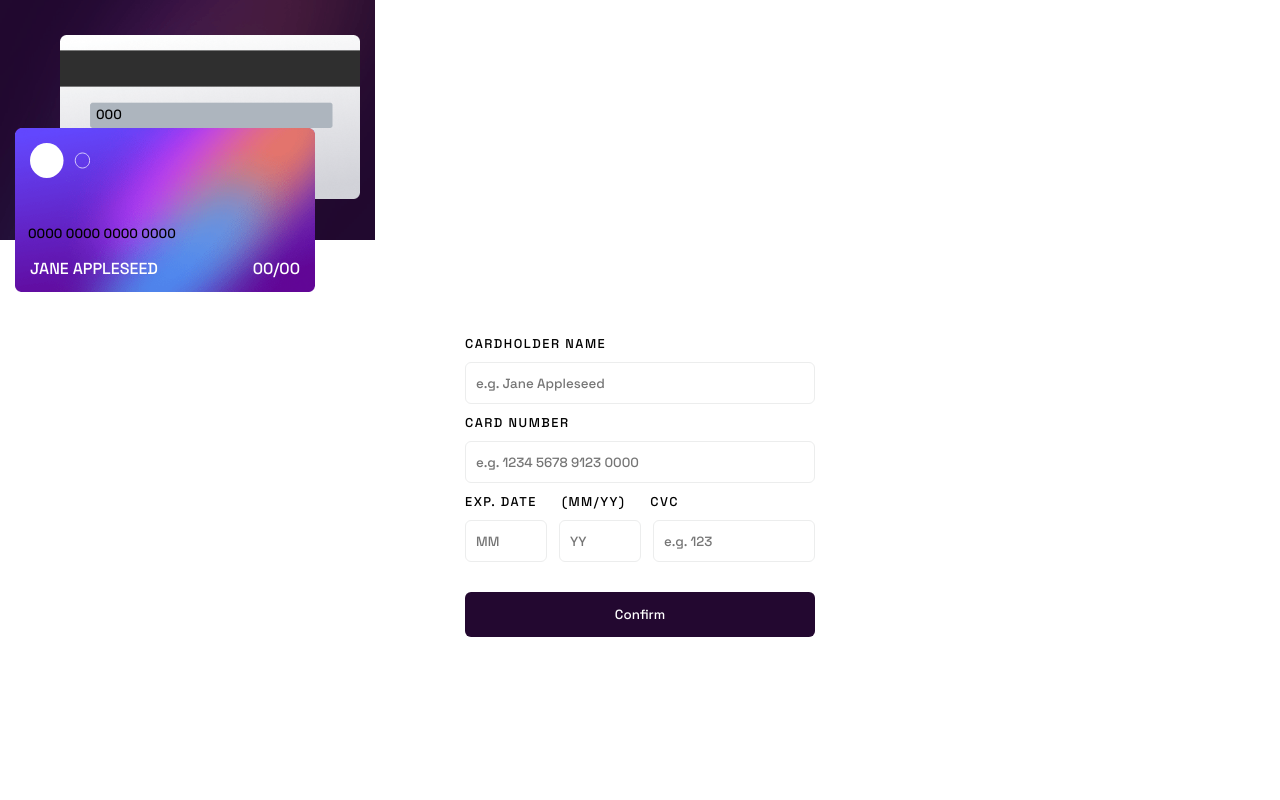
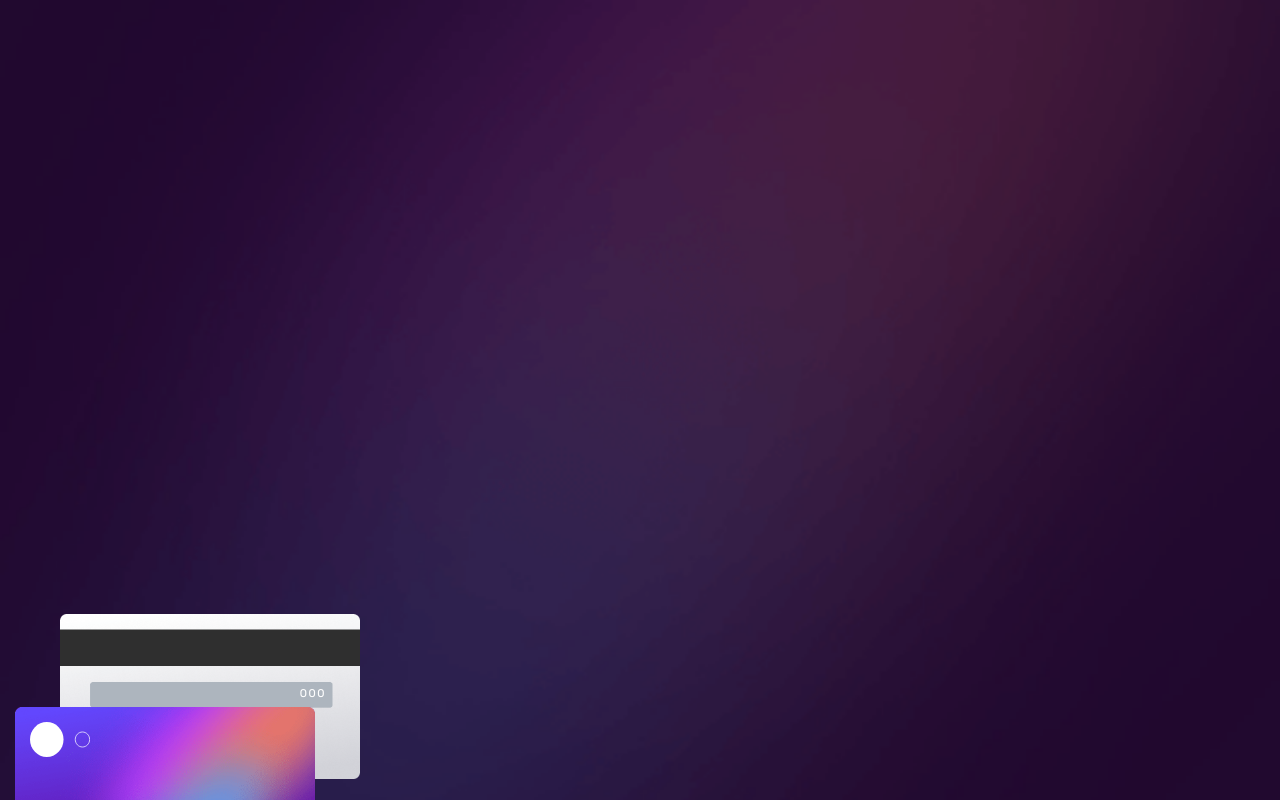
Before and after one commit to IsmaelFe/InteractiveCard, a React (Vite) app: page / in a window 1280 px wide. Shown: the top 800 px of the page. Built offline with nearby package versions, Linux system fonts and the light colour scheme.

Commit message:
Agregando funcionalidad a todos los inputs

```diff
--- a/src/App.css
+++ b/src/App.css
@@ -6,6 +6,13 @@
 
 .container-card {
   position: relative;
+  margin: auto;
+
+}
+
+.back-img {
+  width: 100%;
+  max-width: 100%;
 }
 
 .card1 {
@@ -48,6 +55,8 @@
   margin-top: 130px;
   margin-left: 15px;
   color: white;
+  font-size: 0.7em;
+  letter-spacing: 1px;
 }
 
 .span-front-card-2 {
@@ -55,6 +64,8 @@
   margin-top: 130px;
   right: 15px;
   color: white;
+  font-size: 0.7em;
+  letter-spacing: 1.5px;
 }
 
 .icon-card {
@@ -94,6 +105,12 @@
   border-radius: 6px;
   border: solid 1px #ECEDED;
   padding-left: 10px;
+  font-size: 1.1em;
+}
+
+.form-main input::placeholder {
+  color: #C7C3C9;
+  letter-spacing: 1px;
 }
 
 .form-main label {
@@ -113,6 +130,7 @@ button {
   border-radius: 6px;
   border: none;
   color: white;
+  font-size: 1.2em;
 }
 
 .container-date {
--- a/src/components/Back_Card.jsx
+++ b/src/components/Back_Card.jsx
@@ -4,9 +4,16 @@ import PropTypes from 'prop-types';
 
 const Back_Card = ({card}) => {
 
+    const styles = {
+        textAlign: 'end',
+        color: 'white',
+        fontSize: '0.7em',
+        letterSpacing: '1.5px'
+    }
+
     return (
         <div className='card1'>
-        <input value={card.cvc} type='text' className='input-back-card' readOnly></input>
+        <input style={styles} value={card.cvc} type='text' className='input-back-card' readOnly></input>
         <img src='../../public/assets/images/bg-card-back.png' alt='card'></img>
         </div>
     )
--- a/src/components/Form_card.jsx
+++ b/src/components/Form_card.jsx
@@ -3,7 +3,7 @@ import { Formik, Field, Form, ErrorMessage } from 'formik'
 import * as Yup from 'yup'
 import PropTypes from 'prop-types'
 
-const Form_card = ({setNew}) => {
+const Form_card = ({setNew, setNum, setMonth, setYear, setCvc}) => {
 
   const styleError = {
     border: 'solid 1px red'
@@ -16,7 +16,8 @@ const Form_card = ({setNew}) => {
                   .min(10, 'Nombre de usuario demasiado corto')
                   .max(29, 'Nombre de usuario demasiado largo'),
       card_number: Yup.number('El formato es incorrecto solo numeros')
-                  .required('El campo es requerido'),
+                  .required('El campo es requerido')
+                  .min(16, 'Faltan números'),
       month: Yup.number()
                   .required('Campo Requerido')
                   .min(2, 'Valor faltante en el campo'),
@@ -25,7 +26,7 @@ const Form_card = ({setNew}) => {
                   .min(2, 'Valor faltante en el campo'),
       cvc: Yup.number()
                   .required('El campo es requerido')
-                  .min(3, 'Valores faltantes en el campo')
+                  .min(5, 'Valores faltantes en el campo')
     }
   )
 
@@ -37,10 +38,10 @@ const Form_card = ({setNew}) => {
     cvc: '',
   }
 
-  function actualizar(e) {
-      const valor = e.target.value
-      setNew(valor)
-  }
+  //function actualizar(e) {
+      //const valor = e.target.value
+      //setNew(valor)
+  //}
 
   return (
     <div className='form-container'>
@@ -53,7 +54,7 @@ const Form_card = ({setNew}) => {
               errors }) => (
                 <Form className='form-main'>
                   <label htmlFor='cardholder'>CARDHOLDER NAME</label>
-                  <Field onKeyUp={actualizar} id='cardholder' type='text' name='cardholder' placeholder='e.g. Jane Appleseed' style={ errors.cardholder && styleError}/>
+                  <Field onKeyUp={(e) => setNew(e.target.value)} id='cardholder' type='text' name='cardholder' placeholder='e.g. Jane Appleseed' style={ errors.cardholder && styleError}/>
                   {
                     errors.cardholder &&
                     (
@@ -61,7 +62,7 @@ const Form_card = ({setNew}) => {
                     )
                   }
                   <label htmlFor='card_number'>CARD NUMBER</label>
-                  <Field id='card_number' type='number' name='card_number' placeholder='e.g. 1234 5678 9123 0000' style={ errors.card_number && styleError }/>
+                  <Field onKeyUp={(e) => setNum(e.target.value)} id='card_number' type='number' name='card_number' placeholder='e.g. 1234 5678 9123 0000' style={ errors.card_number && styleError }/>
                   {
                     errors.card_number && touched.card_number &&
                     (
@@ -75,21 +76,21 @@ const Form_card = ({setNew}) => {
                       <label htmlFor='cvc'>CVC</label>
                     </div>
                     <div className='exp-date'>
-                      <Field id='date' type='number' name='month' placeholder='MM' style={ errors.month && styleError} />
+                      <Field onKeyUp={(e) => setMonth(e.target.value)} id='date' type='number' name='month' placeholder='MM' style={ errors.month && styleError} />
                       {
                         errors.month && touched.month &&
                         (
                           <ErrorMessage name='month' component='span'></ErrorMessage>
                         )
                       }
-                      <Field  id='year' type='number' name='year' placeholder='YY' style={ errors.year && styleError}/>
+                      <Field onKeyUp={(e) => setYear(e.target.value)} id='year' type='number' name='year' placeholder='YY' style={ errors.year && styleError}/>
                       {
                         errors.year && touched.year &&
                         (
                           <ErrorMessage name='year' component='span'></ErrorMessage>
                         )
                       }
-                      <Field type='number' id='cvc' name='cvc' placeholder='e.g. 123' style={ errors.cvc && styleError } />
+                      <Field onKeyUp={(e) => setCvc(e.target.value)} type='number' id='cvc' name='cvc' placeholder='e.g. 123' style={ errors.cvc && styleError } />
                       {
                         errors.cvc && touched.cvc &&
                         (
@@ -109,7 +110,11 @@ const Form_card = ({setNew}) => {
 }
 
 Form_card.propTypes = {
-  setNew: PropTypes.func
+  setNew: PropTypes.func,
+  setNum: PropTypes.func,
+  setMonth: PropTypes.func,
+  setYear: PropTypes.func,
+  setCvc: PropTypes.func
 }
 
 export default Form_card
--- a/src/components/Front_Card.jsx
+++ b/src/components/Front_Card.jsx
@@ -2,12 +2,21 @@ import React from 'react'
 import PropTypes from 'prop-types'
 
 const Front_Card = ({card}) => {
+
+  const stylesInput = {
+      color: 'white',
+      fontSize: '1.3em',
+      textAlign: 'center',
+      letterSpacing: '2px',
+      fontWeight: '100'
+  }
+
   return (
     <div className='card2'>
       <span className='span-front-card-1'>{card.holder}</span>
       <span className='span-front-card-2'>{card.month}/{card.year}</span>
       <img src='../public/assets/images/card-logo.svg' className='icon-card'></img>
-      <input value={card.number} type='text' readOnly className='input-front-card'></input>
+      <input style={stylesInput} value={card.number} type='text' readOnly className='input-front-card'></input>
       <img src='../public/assets/images/bg-card-front.png' alt='card'></img>
     </div>
   )
--- a/src/components/Main.jsx
+++ b/src/components/Main.jsx
@@ -22,15 +22,44 @@ const Main = () => {
         })
     }
 
+    const newNum = (value) => {
+
+        setCard({
+            ...card,
+            number: value
+        })
+    }
+
+    const newMonth = (value) => {
+        setCard({
+            ...card,
+            month: value
+        })
+    }
+
+    const newYear = (value) => {
+        setCard({
+            ...card,
+            year: value
+        })
+    }
+
+    const newCvc = (value) => {
+        setCard({
+            ...card,
+            cvc: value
+        })
+    }
+
     return (
     <div className='container-main'>
         <div className='container-card'>
-            <img src='../../public/assets/images/bg-main-mobile.png' alt='fondo'></img>
+            <img className='back-img' src='../../public/assets/images/bg-main-mobile.png' alt='fondo'></img>
             <Back_Card card={card}/>
             <Front_Card card={card}/>
         </div>
         <div className='container-form'>
-            <Form_card setNew={newCard}/>
+            <Form_card setNew={newCard} setNum={newNum} setMonth={newMonth} setYear={newYear} setCvc={newCvc}/>
         </div>
     </div>
     )
```
